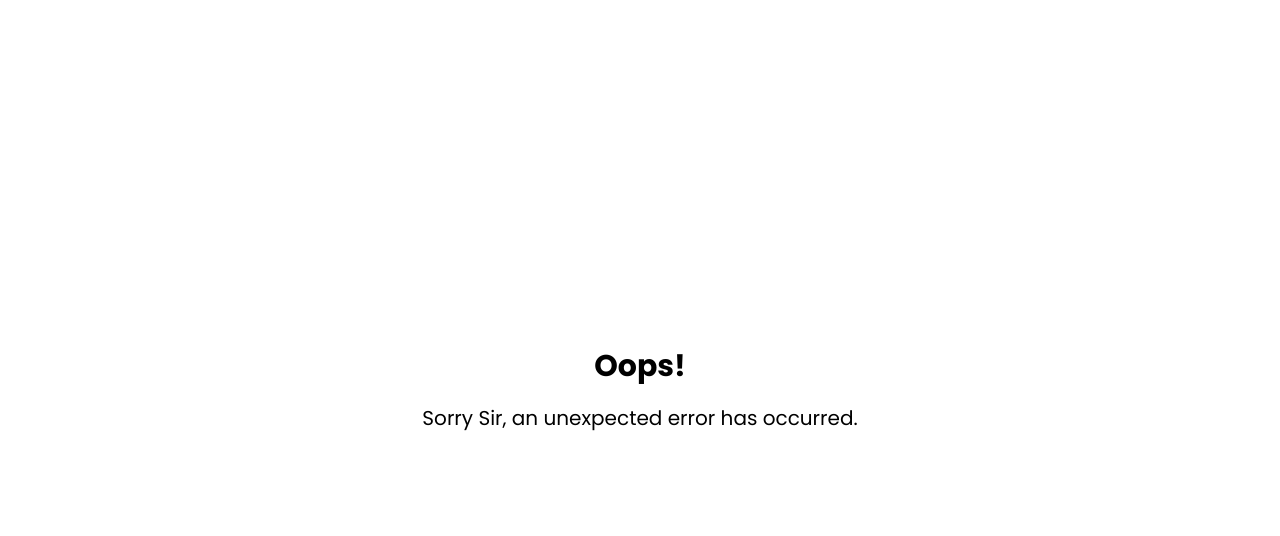
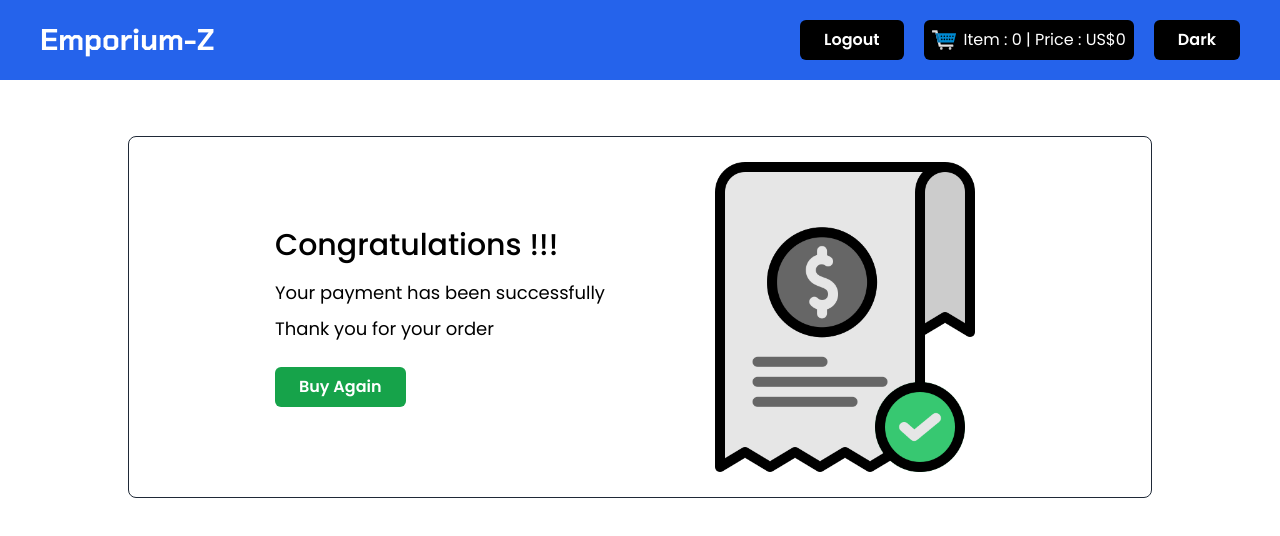
Before and after one commit to fakaha/Emporium-Z, a React (Create React App) app: page /payment in a window 1280 px wide. Shown: the top 536 px of the page. Built offline with nearby package versions, Linux system fonts and the light colour scheme; no server answers; sample sign-in values are in the browser's storage.

Commit message:
feat: add payment page, add style for switch mode in payment, tablecart, cardproduct, footer and body

```diff
--- a/src/components/elements/CardProduct/Body.jsx
+++ b/src/components/elements/CardProduct/Body.jsx
@@ -6,10 +6,10 @@ export const Body = (props) => {
   return (
     <div className="px-5 pb-5 h-full">
       <Link>
-        <h5 className="text-xl font-semibold tracking-tight text-white">
+        <h5 className="text-xl font-semibold tracking-tight">
           {name}
         </h5>
-        <p className="text-sm text-white">{children.substring(0,100)}</p>
+        <p className="text-sm ">{children.substring(0,100)}</p>
       </Link>
     </div>
   );
--- a/src/components/elements/CardProduct/Footer.jsx
+++ b/src/components/elements/CardProduct/Footer.jsx
@@ -8,7 +8,7 @@ export const Footer = (props) => {
   const dispatch = useDispatch();
   return (
     <div className="flex item-center justify-between px-5 pb-5">
-      <span className="text-xl font-bold text-white">
+      <span className="text-xl font-bold">
         {price.toLocaleString("id-ID", {
           style: "currency",
           currency: "USD",
--- a/src/components/fragments/CardProduct.jsx
+++ b/src/components/fragments/CardProduct.jsx
@@ -1,7 +1,11 @@
+import { useContext } from "react";
+import { DarkMode } from "../../context/DarkMode";
+
 export const CardProduct = (props) => {
     const { children } = props
+    const { isDarkMode} = useContext(DarkMode)
   return (
-    <div className="w-full max-w-xs bg-gray-800 border border-gray-700 rounded-lg shadow mx-2 my-2 flex flex-col justify-between">
+    <div className={`w-full max-w-xs rounded-lg shadow mx-2 my-2 flex flex-col justify-between border border-gray-800 ${isDarkMode && "bg-gray-800 border border-gray-700 text-white"}`}>
         {children}
     </div>
   );
--- a/src/components/fragments/TableCart.jsx
+++ b/src/components/fragments/TableCart.jsx
@@ -7,6 +7,7 @@ import {
 } from "../../context/TotalPriceContext";
 import { Button } from "../elements/Button";
 import { addToCart, subtractToCart } from "../../redux/slices/cartSlice";
+import { useNavigate } from "react-router-dom";
 
 export const TableCart = (props) => {
   const { products } = props;
@@ -15,6 +16,7 @@ export const TableCart = (props) => {
   const dispatch = useTotalPriceDispatch();
   const { total } = useTotalPrice();
   const dispatchCart = useDispatch();
+  const navigate = useNavigate()
 
   useEffect(() => {
     if (products.length > 0 && cart.length > 0) {
@@ -77,7 +79,7 @@ export const TableCart = (props) => {
                       onClick={() =>
                         dispatchCart(addToCart({ id: item.id, qty: 1 }))
                       }
-                      className="px-1 rounded-sm mx-2 bg-blue-600"
+                      className="px-1 rounded-sm mx-2 bg-blue-600 text-white"
                     >
                       +
                     </button>
@@ -85,7 +87,7 @@ export const TableCart = (props) => {
                       onClick={() =>
                         dispatchCart(subtractToCart({ id: item.id, qty: 1 }))
                       }
-                      className="px-1 rounded-sm bg-red-600"
+                      className="px-1 rounded-sm bg-red-600 text-white"
                     >
                       -
                     </button>
@@ -121,7 +123,7 @@ export const TableCart = (props) => {
             {cart.length <= 0 ? (
               "Cart is empty"
             ) : (
-              <Button variant="bg-green-600 mt-5">Checkout</Button>
+              <Button onClick={() => {localStorage.removeItem('cart'); navigate('/payment')}} variant="bg-green-600 mt-5">Checkout</Button>
             )}
           </td>
         </tr>
--- /dev/null
+++ b/src/pages/Payment.jsx
@@ -0,0 +1,33 @@
+import React, { useContext } from "react";
+import { Navbar } from "../components/layouts/Navbar";
+import invoice from "../assets/image/invoice.png";
+import { Button } from "../components/elements/Button";
+import { useNavigate } from "react-router-dom";
+import { DarkMode } from "../context/DarkMode";
+import { useDispatch } from "react-redux";
+import { clearCart } from "../redux/slices/cartSlice";
+
+export const Payment = () => {
+  const navigate = useNavigate();
+  const { isDarkMode } = useContext(DarkMode);
+  const dispatch = useDispatch()
+  return (
+    <div className={`h-screen ${isDarkMode && "bg-slate-900"}`}>
+      <Navbar />
+      <div className={`flex max-w-5xl justify-center items-center mt-14 mx-auto rounded-lg gap-20 py-5 border border-gray-800 ${isDarkMode && "bg-gray-800"} `}>
+        <div className={`flex flex-col ${isDarkMode && "text-white"}`}>
+          <h1 className="text-3xl mb-4 font-medium">Congratulations !!!</h1>
+          <p className="text-lg mb-2">Your payment has been successfully</p>
+          <p className="text-lg">Thank you for your order</p>
+          <Button
+            onClick={() => {navigate("/products"); dispatch(clearCart())}}
+            variant="bg-green-600 w-fit mt-6"
+          >
+            Buy Again
+          </Button>
+        </div>
+        <img src={invoice} alt="invoice" className="w-80" />
+      </div>
+    </div>
+  );
+};
--- a/src/redux/slices/cartSlice.js
+++ b/src/redux/slices/cartSlice.js
@@ -6,6 +6,9 @@ const cartSlice = createSlice({
     data: JSON.parse(localStorage.getItem("cart")) || [],
   },
   reducers: {
+    clearCart: (state) => {
+      state.data = [];
+    },
     addToCart: (state, action) => {
       const itemInCart = state.data.find(
         (item) => item.id === action.payload.id
@@ -34,5 +37,5 @@ const cartSlice = createSlice({
   },
 });
 
-export const { addToCart, subtractToCart } = cartSlice.actions;
+export const { clearCart, addToCart, subtractToCart } = cartSlice.actions;
 export default cartSlice.reducer;
--- a/src/routes/RoutesList.jsx
+++ b/src/routes/RoutesList.jsx
@@ -6,6 +6,7 @@ import { ErrorPage } from "../pages/404";
 import { Home } from "../pages/Home";
 import { ProductsPage } from "../pages/Products";
 import { DetailProductPage } from "../pages/DetailProductPage";
+import { Payment } from "../pages/Payment";
 
 export const RoutesList = () => {
   return (
@@ -16,6 +17,7 @@ export const RoutesList = () => {
         <Route path="/register" element={<RegisterPage/>}/>
         <Route path="/products" element={<ProductsPage/>}/>
         <Route path="/product/:id" element={<DetailProductPage/>}/>
+        <Route path="/payment" element={<Payment/>}/>
         <Route path="*" element={<ErrorPage/>}/>
       </Routes>
     </BrowserRouter>
```
Also changed, not shown: src/assets/image/invoice.png (added).
